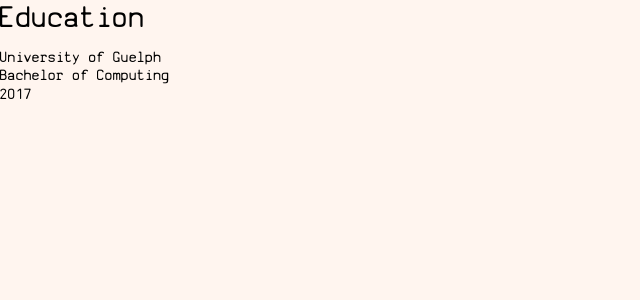
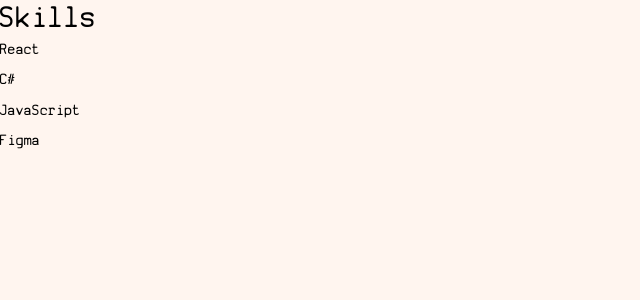
Before and after one commit to juliandeange/julian.zip, a React (Create React App) app: page / in a window 1280 px wide. Shown: the top 300 px of the page, without its empty margins (0-640 px from the left). Built offline with nearby package versions, Linux system fonts and the light colour scheme.

Commit message:
Create skills component

```diff
--- a/src/App.js
+++ b/src/App.js
@@ -1,6 +1,7 @@
 import './styles/App.css';
 import Main from './components/main'
 import Education from './components/education'
+import Skills from './components/skills'
 
 const App = () => {
 
@@ -8,7 +9,8 @@
         <div className="App">
             {/* unzipping... */}
             {/* <Main /> */}
-            <Education />
+            {/* <Education /> */}
+            <Skills />
         </div>
     )
 }
--- /dev/null
+++ b/src/components/skills.js
@@ -0,0 +1,21 @@
+import '../styles/App.css'
+
+const Skills = () => {
+
+    return (
+        <div>
+            <div className='Header2'>
+                Skills
+            </div>
+            <div className='Bodycopy'>
+                <div className='ListItem'>React</div>
+                <div className='ListItem'>C#</div>
+                <div className='ListItem'>JavaScript</div>
+                <div className='ListItem'>Figma</div>
+            </div>
+        </div>
+    )
+
+}
+
+export default Skills
--- a/src/styles/App.css
+++ b/src/styles/App.css
@@ -57,6 +57,12 @@
 
 }
 
+.ListItem {
+  padding-top: 6px;
+  padding-bottom: 6px;
+  text-align: left;
+}
+
 .font-terminal {
   font-family: "SvBasicManual";
 }
```
